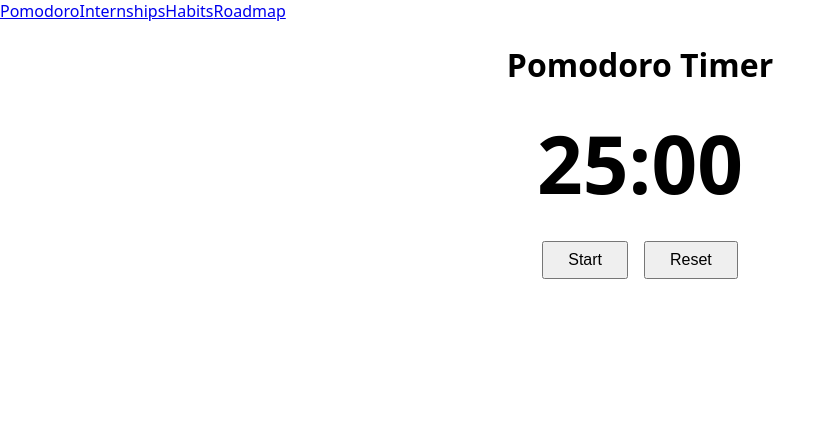
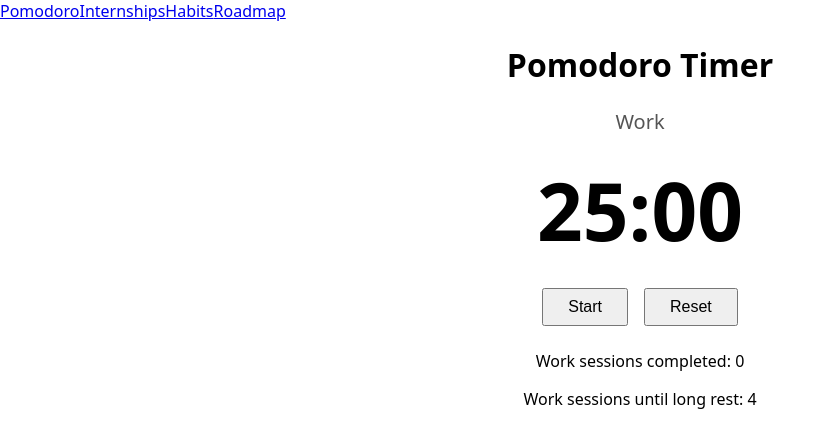
Before and after one commit to Thai2229/Productivity-App, a React (Vite) app in the folder client/: page /pomodoro in a window 1280 px wide. Shown: the top 448 px of the page, without its empty margins (0-836 px from the left). Built offline with nearby package versions, Linux system fonts and the light colour scheme.

Commit message:
timer working

```diff
--- a/client/src/App.css
+++ b/client/src/App.css
@@ -20,3 +20,8 @@
   font-size: 1rem;
   cursor: pointer;
 }
+
+.timer-mode {
+  font-size: 1.25rem;
+  color: #555;
+}
--- a/client/src/pages/Pomodoro.tsx
+++ b/client/src/pages/Pomodoro.tsx
@@ -1,6 +1,31 @@
 import { useEffect, useState } from 'react'
 
+type Mode = 'work' | 'break' | 'longBreak'
+
 const WORK_SECONDS = 25 * 60
+const BREAK_SECONDS = 5 * 60
+const LONG_BREAK_SECONDS = 15 * 60
+const SESSIONS_PER_LONG_BREAK = 4
+
+function getDuration(mode: Mode) {
+  if (mode === 'work') {
+    return WORK_SECONDS
+  }
+  if (mode === 'break') {
+    return BREAK_SECONDS
+  }
+  return LONG_BREAK_SECONDS
+}
+
+function getLabel(mode: Mode) {
+  if (mode === 'work') {
+    return 'Work'
+  }
+  if (mode === 'break') {
+    return 'Short Rest'
+  }
+  return 'Long Rest'
+}
 
 function formatTime(totalSeconds: number) {
   const minutes = Math.floor(totalSeconds / 60)
@@ -8,9 +33,26 @@ function formatTime(totalSeconds: number) {
   return String(minutes).padStart(2, '0') + ':' + String(seconds).padStart(2, '0')
 }
 
+function getNextSession(
+  mode: Mode,
+  completedSessions: number,
+): { mode: Mode; completedSessions: number } {
+  if (mode !== 'work') {
+    return { mode: 'work', completedSessions: completedSessions }
+  }
+
+  const updatedSessions = completedSessions + 1
+  if (updatedSessions % SESSIONS_PER_LONG_BREAK === 0) {
+    return { mode: 'longBreak', completedSessions: updatedSessions }
+  }
+  return { mode: 'break', completedSessions: updatedSessions }
+}
+
 export default function Pomodoro() {
+  const [mode, setMode] = useState<Mode>('work')
   const [secondsLeft, setSecondsLeft] = useState(WORK_SECONDS)
   const [isRunning, setIsRunning] = useState(false)
+  const [completedSessions, setCompletedSessions] = useState(0)
 
   const isActive = isRunning && secondsLeft > 0
 
@@ -20,21 +62,27 @@ export default function Pomodoro() {
     }
 
     const id = setTimeout(() => {
-      setSecondsLeft(secondsLeft - 1)
+      if (secondsLeft > 1) {
+        setSecondsLeft(secondsLeft - 1)
+        return
+      }
+
+      const next = getNextSession(mode, completedSessions)
+      setMode(next.mode)
+      setCompletedSessions(next.completedSessions)
+      setSecondsLeft(getDuration(next.mode))
+      setIsRunning(false)
     }, 1000)
 
     return () => clearTimeout(id)
-  }, [isActive, secondsLeft])
+  }, [isActive, secondsLeft, mode, completedSessions])
 
   function handleStartPause() {
-    if (secondsLeft === 0) {
-      return
-    }
     setIsRunning(!isRunning)
   }
 
   function handleReset() {
-    setSecondsLeft(WORK_SECONDS)
+    setSecondsLeft(getDuration(mode))
     setIsRunning(false)
   }
 
@@ -43,15 +91,20 @@ export default function Pomodoro() {
     buttonLabel = 'Pause'
   }
 
+  const sessionsUntilLongBreak =
+    SESSIONS_PER_LONG_BREAK - (completedSessions % SESSIONS_PER_LONG_BREAK)
+
   return (
     <div className="timer">
       <h1>Pomodoro Timer</h1>
+      <p className="timer-mode">{getLabel(mode)}</p>
       <p className="timer-clock">{formatTime(secondsLeft)}</p>
       <div className="timer-controls">
         <button onClick={handleStartPause}>{buttonLabel}</button>
         <button onClick={handleReset}>Reset</button>
       </div>
-      {secondsLeft === 0 && <p>Time's up!</p>}
+      <p>Work sessions completed: {completedSessions}</p>
+      <p>Work sessions until long rest: {sessionsUntilLongBreak}</p>
     </div>
   )
 }
```
